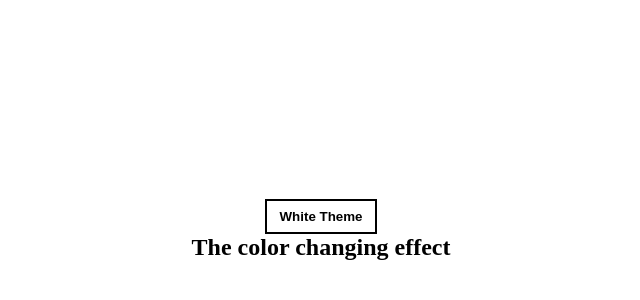
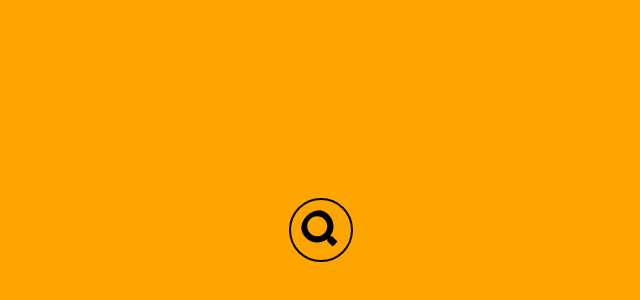
Before and after one commit to pratt778/react-project, a React (Vite) app: page / in a window 1280 px wide. Shown: the part 170-470 px from the top of the page, without its empty margins (319-959 px from the left). Built offline with nearby package versions, Linux system fonts and the light colour scheme.

Commit message:
Add new project hiddensearch

```diff
--- a/package.json
+++ b/package.json
@@ -12,7 +12,8 @@
   "dependencies": {
     "axios": "^1.6.5",
     "react": "^18.2.0",
-    "react-dom": "^18.2.0"
+    "react-dom": "^18.2.0",
+    "react-icons": "^5.0.1"
   },
   "devDependencies": {
     "@types/react": "^18.2.43",
--- /dev/null
+++ b/src/hidden.css
@@ -0,0 +1,33 @@
+* {
+    margin: 0;
+    padding: 0;
+    box-sizing: border-box;
+  }
+
+  main{
+    height: 100vh;
+    display: flex;
+    align-items: center;
+    justify-content: center;
+    transition: 0.8s ease-in-out;
+  }
+
+  .sea{
+    font-size: 2rem;
+    cursor: pointer;
+    border: 2px solid black;
+    padding: 10px;
+    width: 4rem;
+    height: 4rem;
+    border-radius: 50%;
+  }
+  .box{
+    width: 300px;
+    padding: 0.7rem 0.3rem;
+    outline: none;
+    background-color: transparent;
+    border: none;
+    font-size: 1.3rem;
+    border: 1px solid white;
+    color: white;
+  }
--- /dev/null
+++ b/src/hiddensearch.jsx
@@ -0,0 +1,28 @@
+import React, { useState } from "react";
+import { FaSearch } from "react-icons/fa";
+import './hidden.css'
+
+
+const Hide =()=>{
+    const [search,setSearch]=useState(false)
+    const [bgcol,setBgcol]=useState("orange")
+    const handleClick=(e)=>{
+        if(e.target.className=='whole'){
+            setSearch(false)
+            setBgcol('red')
+        }
+
+    }
+    const visible =()=>{
+        setSearch(true);
+        setBgcol('black')
+    }
+   return <>
+   <main style={{backgroundColor:bgcol}} onClick={handleClick} className="whole">
+    {search?<input type="text" placeholder="Search here..." className="box" />:<FaSearch onClick={visible} className="sea"/>}
+   </main>
+
+   </>
+}
+
+export default Hide;
--- a/src/main.jsx
+++ b/src/main.jsx
@@ -5,12 +5,13 @@ import ReactDOM from 'react-dom/client'
 // import './index.css'
 // import Meal from './mealapi'
 // import Calc from './calc'
-import Col from './colormode'
-
+// import Col from './colormode'
+import Hide from './hiddensearch'
 ReactDOM.createRoot(document.getElementById('root')).render(
   <React.StrictMode>
     {/* <Meal /> */}
     {/* <Calc/> */}
-    <Col/>
+    {/* <Col/> */}
+    <Hide/>
   </React.StrictMode>,
 )
```
Also changed, not shown: 1 other file (tests, documents, lock files or other folders).
